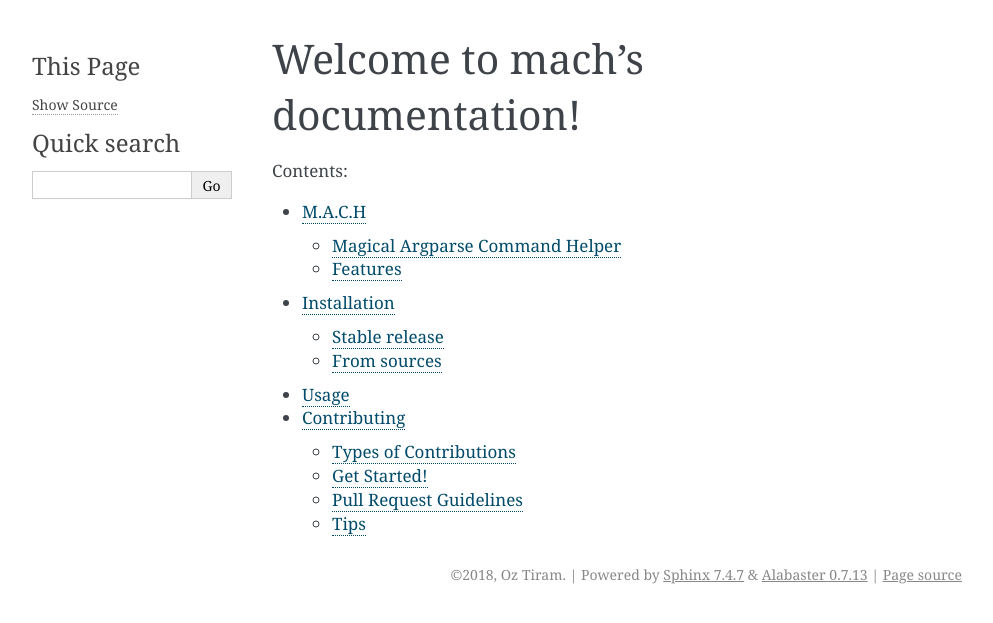
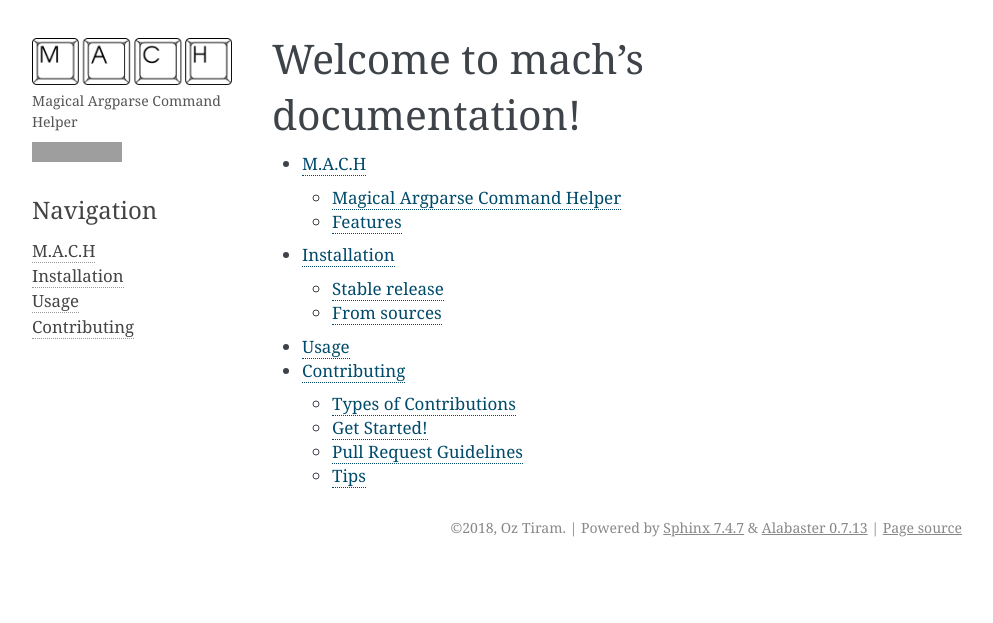
Before and after one commit to oz123/mach, a Sphinx documentation site: the page built from docs/index.rst, in a window 1280 px wide. Shown: the top 623 px of the page, without its empty margins (148-1141 px from the left). Built offline with Sphinx 7.4.7, drawn with Linux system fonts in a browser that asks for light colours; grey boxes are pictures that could not be loaded.

```diff
--- a/docs/conf.py
+++ b/docs/conf.py
@@ -84,13 +84,32 @@ todo_include_todos = False
 # The theme to use for HTML and HTML Help pages.  See the documentation for
 # a list of builtin themes.
 #
+
 html_theme = 'alabaster'
+
+html_sidebars = {
+    '**': [
+        'about.html',
+        'navigation.html',
+        'relations.html',
+    ]
+}
 
 # Theme options are theme-specific and customize the look and feel of a
 # theme further.  For a list of options available for each theme, see the
 # documentation.
 #
-# html_theme_options = {}
+
+html_theme_options = {
+    'description': "Magical Argparse Command Helper",
+    'logo': 'mach-logo.png',
+    'fixed_sidebar': True,
+    'github_button': True,
+    'github_type': 'star',
+    'github_user': 'oz123',
+    'github_repo': 'mach',
+}
+
 
 # Add any paths that contain custom static files (such as style sheets) here,
 # relative to this directory. They are copied after the builtin static files,
--- a/docs/index.rst
+++ b/docs/index.rst
@@ -3,7 +3,6 @@ Welcome to mach's documentation!
 
 .. toctree::
    :maxdepth: 2
-   :caption: Contents:
 
    readme
    installation
```
